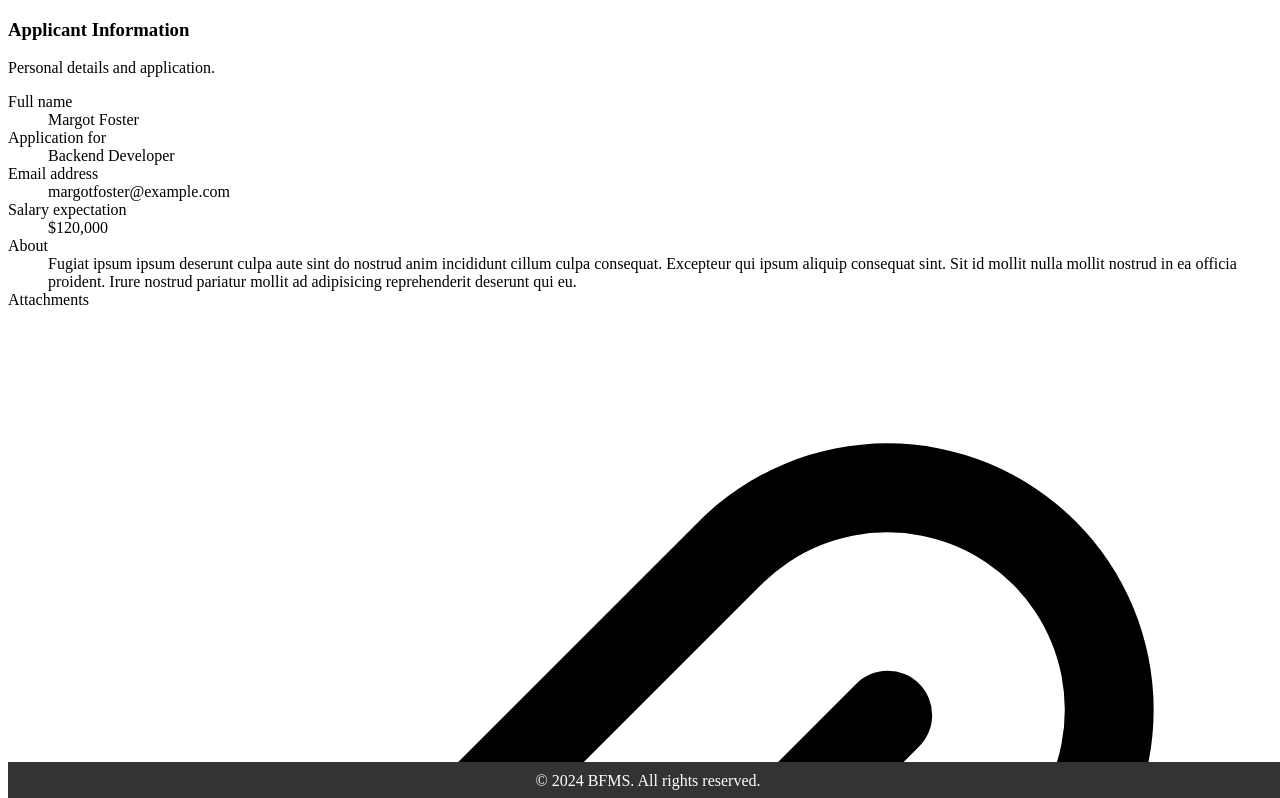
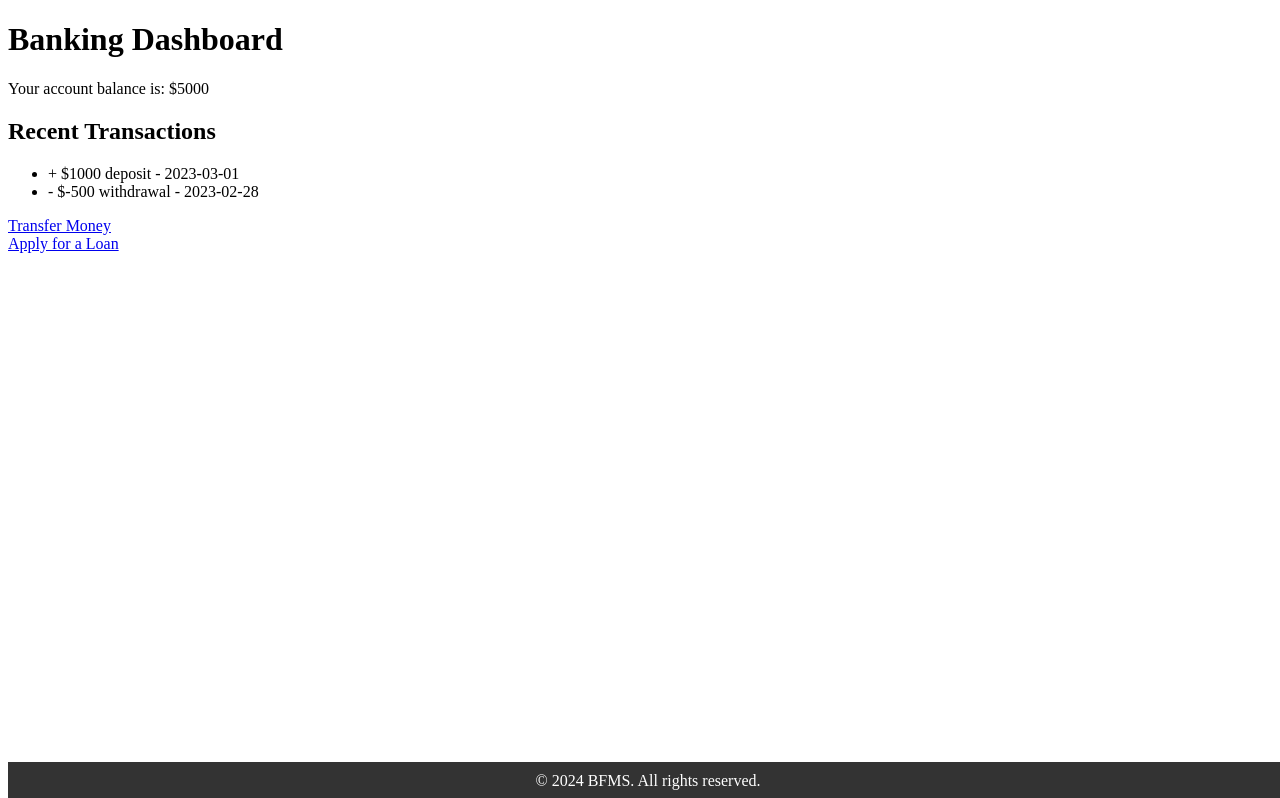
Before and after one commit to Dheerajketa/MERN-SDP-30, a React (Create React App) app in the folder client/: page /dashboard in a window 1280 px wide. Shown: the top 798 px of the page. Built offline with nearby package versions, Linux system fonts and the light colour scheme.

Commit message:
before learnathon

```diff
--- a/client/src/App.js
+++ b/client/src/App.js
@@ -9,6 +9,8 @@ import Register from './components/data/Register';
 import Dashboard from './components/user/Dashboard';
 import { BrowserRouter, Routes, Route, Link } from "react-router-dom";
 import Navbare from './components/Home/Navbar';
+import Loan from './components/user/Loan';
+import TransferMoney from './components/user/TransferMoney';
 
 function App() {
   return (
@@ -18,6 +20,8 @@ function App() {
             <Route path="/login" element={<Login/>} />
             <Route path="/register" element={<Register/>} />
             <Route path="/dashboard" element={<Dashboard/>} />
+            <Route path="/loan" element={<Loan/>} />
+            <Route path="/transfer" element={<TransferMoney/>} />
           </Routes>
           <footer className="text-center py-2 text-gray-500 text-sm">
         &copy; {new Date().getFullYear()} BFMS. All rights reserved.
--- a/client/src/components/user/Dashboard.js
+++ b/client/src/components/user/Dashboard.js
@@ -1,75 +1,40 @@
-import { PaperClipIcon } from '@heroicons/react/20/solid'
+import React from 'react';
+import { Link } from 'react-router-dom';
 
-export default function Dashboard() {
+const BankingDashboard = () => {
+  const accountBalance = 5000; // Replace this with real data from your server
+  const recentTransactions = [
+    {
+      id: 1,
+      amount: 1000,
+      type: 'deposit',
+      date: '2023-03-01'
+    },
+    {
+      id: 2,
+      amount: -500,
+      type: 'withdrawal',
+      date: '2023-02-28'
+    }
+  ]; // Replace this with real data from your server
+
   return (
     <div>
-      <div className="px-4 sm:px-0">
-        <h3 className="text-base font-semibold leading-7 text-gray-900">Applicant Information</h3>
-        <p className="mt-1 max-w-2xl text-sm leading-6 text-gray-500">Personal details and application.</p>
-      </div>
-      <div className="mt-6 border-t border-gray-100">
-        <dl className="divide-y divide-gray-100">
-          <div className="px-4 py-6 sm:grid sm:grid-cols-3 sm:gap-4 sm:px-0">
-            <dt className="text-sm font-medium leading-6 text-gray-900">Full name</dt>
-            <dd className="mt-1 text-sm leading-6 text-gray-700 sm:col-span-2 sm:mt-0">Margot Foster</dd>
-          </div>
-          <div className="px-4 py-6 sm:grid sm:grid-cols-3 sm:gap-4 sm:px-0">
-            <dt className="text-sm font-medium leading-6 text-gray-900">Application for</dt>
-            <dd className="mt-1 text-sm leading-6 text-gray-700 sm:col-span-2 sm:mt-0">Backend Developer</dd>
-          </div>
-          <div className="px-4 py-6 sm:grid sm:grid-cols-3 sm:gap-4 sm:px-0">
-            <dt className="text-sm font-medium leading-6 text-gray-900">Email address</dt>
-            <dd className="mt-1 text-sm leading-6 text-gray-700 sm:col-span-2 sm:mt-0">margotfoster@example.com</dd>
-          </div>
-          <div className="px-4 py-6 sm:grid sm:grid-cols-3 sm:gap-4 sm:px-0">
-            <dt className="text-sm font-medium leading-6 text-gray-900">Salary expectation</dt>
-            <dd className="mt-1 text-sm leading-6 text-gray-700 sm:col-span-2 sm:mt-0">$120,000</dd>
-          </div>
-          <div className="px-4 py-6 sm:grid sm:grid-cols-3 sm:gap-4 sm:px-0">
-            <dt className="text-sm font-medium leading-6 text-gray-900">About</dt>
-            <dd className="mt-1 text-sm leading-6 text-gray-700 sm:col-span-2 sm:mt-0">
-              Fugiat ipsum ipsum deserunt culpa aute sint do nostrud anim incididunt cillum culpa consequat. Excepteur
-              qui ipsum aliquip consequat sint. Sit id mollit nulla mollit nostrud in ea officia proident. Irure nostrud
-              pariatur mollit ad adipisicing reprehenderit deserunt qui eu.
-            </dd>
-          </div>
-          <div className="px-4 py-6 sm:grid sm:grid-cols-3 sm:gap-4 sm:px-0">
-            <dt className="text-sm font-medium leading-6 text-gray-900">Attachments</dt>
-            <dd className="mt-2 text-sm text-gray-900 sm:col-span-2 sm:mt-0">
-              <ul role="list" className="divide-y divide-gray-100 rounded-md border border-gray-200">
-                <li className="flex items-center justify-between py-4 pl-4 pr-5 text-sm leading-6">
-                  <div className="flex w-0 flex-1 items-center">
-                    <PaperClipIcon className="h-5 w-5 flex-shrink-0 text-gray-400" aria-hidden="true" />
-                    <div className="ml-4 flex min-w-0 flex-1 gap-2">
-                      <span className="truncate font-medium">resume_back_end_developer.pdf</span>
-                      <span className="flex-shrink-0 text-gray-400">2.4mb</span>
-                    </div>
-                  </div>
-                  <div className="ml-4 flex-shrink-0">
-                    <a href="#" className="font-medium text-indigo-600 hover:text-indigo-500">
-                      Download
-                    </a>
-                  </div>
-                </li>
-                <li className="flex items-center justify-between py-4 pl-4 pr-5 text-sm leading-6">
-                  <div className="flex w-0 flex-1 items-center">
-                    <PaperClipIcon className="h-5 w-5 flex-shrink-0 text-gray-400" aria-hidden="true" />
-                    <div className="ml-4 flex min-w-0 flex-1 gap-2">
-                      <span className="truncate font-medium">coverletter_back_end_developer.pdf</span>
-                      <span className="flex-shrink-0 text-gray-400">4.5mb</span>
-                    </div>
-                  </div>
-                  <div className="ml-4 flex-shrink-0">
-                    <a href="#" className="font-medium text-indigo-600 hover:text-indigo-500">
-                      Download
-                    </a>
-                  </div>
-                </li>
-              </ul>
-            </dd>
-          </div>
-        </dl>
-      </div>
+      <h1>Banking Dashboard</h1>
+      <p>Your account balance is: ${accountBalance}</p>
+      <h2>Recent Transactions</h2>
+      <ul>
+        {recentTransactions.map((transaction) => (
+          <li key={transaction.id}>
+            {transaction.amount > 0 ? '+' : '-'} ${transaction.amount} {transaction.type} - {transaction.date}
+          </li>
+        ))}
+      </ul>
+      <Link to="/transfer">Transfer Money</Link>
+      <br />
+      <Link to="/loan">Apply for a Loan</Link>
     </div>
-  )
-}
+  );
+};
+
+export default BankingDashboard;
--- /dev/null
+++ b/client/src/components/user/Loan.js
@@ -0,0 +1,9 @@
+import React from 'react'
+
+export default function Loan() {
+  return (
+    <div>
+        <h1>Loan page</h1>
+    </div>
+  )
+}
--- /dev/null
+++ b/client/src/components/user/TransferMoney.jsx
@@ -0,0 +1,15 @@
+import React, { useState } from 'react';
+import { useHistory } from 'react-router-dom';
+
+export default function TransferMoney(){
+
+
+  return (
+    <div>
+      <h1>Transfer page
+
+      </h1>
+
+    </div>
+  );
+};
```
